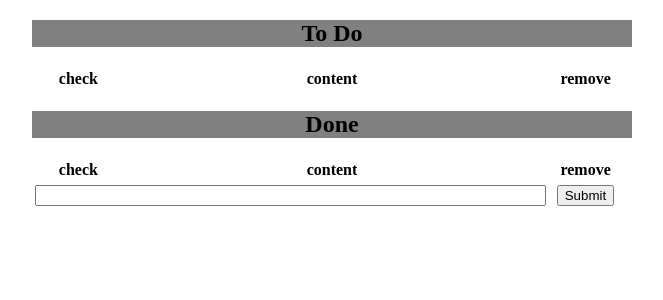
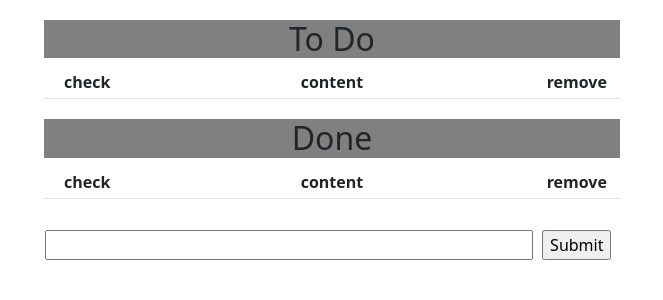
Before and after one commit to fdc-okuda/php, a PHP site: page / in a window 1280 px wide. Shown: the top 300 px of the page, without its empty margins (308-971 px from the left). Run offline with PHP 8.4, Linux system fonts and the light colour scheme; lists and menus that the app fills with data are empty.

Commit message:
main: bootstrap

```diff
--- a/toDoList/index.php
+++ b/toDoList/index.php
@@ -6,6 +6,7 @@
     <meta charset="UTF-8">
     <meta http-equiv="X-UA-Compatible" content="IE=edge">
     <meta name="viewport" content="width=device-width, initial-scale=1.0">
+    <link href="https://cdn.jsdelivr.net/npm/bootstrap@5.2.0/dist/css/bootstrap.min.css" rel="stylesheet" integrity="sha384-gH2yIJqKdNHPEq0n4Mqa/HGKIhSkIHeL5AyhkYV8i59U5AR6csBvApHHNl/vI1Bx" crossorigin="anonymous">
     <style>
         .container{
             width: 600px;
@@ -13,23 +14,31 @@
         }
         .header{
             width: 100%;
+            text-align: center;
             background-color: gray;
-            text-align: center;
+            margin-top: 20px;
         }
         .table{
             width: 100%;
         }
         .check{
             width: 15%;
+            text-align: center;
         }
         .content{
             width: 70%;
+            text-align: center;
         }
         .remove{
             width: 15%;
+            text-align: center;
+        }
+        .tr{
+            vertical-align: middle;
         }
         .td{
             text-align: center;
+            vertical-align: middle;
         }
         .input_text{
             width: 85%;
@@ -38,11 +47,19 @@
             width: 15%;
             text-align: center;
         }
+        .remove_button{
+            height: 15px;
+            width: 15px;
+        }
         .input_field{
             width: 100%;
         }
         .line{
             text-decoration: line-through;
+        }
+        .table_bottom{
+            margin-top: 30px;
+            width: 100%;
         }
     </style>
     <title>Document</title>
@@ -50,12 +67,15 @@
 <body>
     <div class="container">
         <div class="to_do header"><h2>To Do</h2></div>
-        <table class="table">
+        <table class="table table-striped  table-hover table-sm">
+            <thead>
                 <tr>
                     <th class="check">check</th>
                     <th class="content">content</th>
                     <th class="remove">remove</th>
                 </tr>
+            </thead>
+            <tbody>
                 <?php
                     if(isset($_SESSION['memo'])){
                         $arrMemoItems = $_SESSION['memo'];
@@ -63,7 +83,8 @@
                         for($i=0; $i<count($arrMemoItems); $i++) {
                             if ($arrMemoItems[$i]["status"]==0){
                 ?>
-            <tr>
+
+                <tr class="tr">
                     <td class="td">
                             <form id="form" method="post" action="">
                                 <input type="hidden" name="memo_delete_id" value="<?php echo $i; ?>">
@@ -75,7 +96,7 @@
                     <td class="td">
                             <form action="" method='POST'>
                                 <input type="hidden" name="memo_delete_id" value="<?php echo $i; ?>">
-                            <input type="submit" name="delete_indivisual_item" class="remove_button" value='-'>
+                                <input type="submit" name="delete_indivisual_item" class="remove_button" value=' '>
                             </form>
                     </td>
                 </tr>
@@ -84,14 +105,18 @@
                     }
                     }
                 ?>
+            </tbody>
         </table>
         <div class="to_do header"><h2>Done</h2></div>
-        <table class="table">
+        <table class="table table-striped table-hover table-sm">
+            <thead>
                 <tr>
                     <th class="check">check</th>
                     <th class="content">content</th>
                     <th class="remove">remove</th>
                 </tr>
+            </thead>
+            <tbody>
                 <?php
                     if(isset($_SESSION['memo'])){
                         $arrMemoItems = $_SESSION['memo'];
@@ -111,7 +136,7 @@
                     <td class="td">
                             <form action="" method='POST'>
                                 <input type="hidden" name="memo_delete_id" value="<?php echo $i; ?>">
-                            <input type="submit" name="delete_indivisual_item" class="remove_button" value='-'>
+                                <input type="submit" name="delete_indivisual_item" class="remove_button" value=' '>
                             </form>
                     </td>
                 </tr>
@@ -120,8 +145,9 @@
                     }
                     }
                 ?>
+            </tbody>
         </table>
-        <table class="table">
+        <table class="table_bottom">
             <tr>
                 <form action="<?php $_SERVER['PHP_SELF']; ?>" method="post">
                     <td class="input_text"><input type="text" name="text" class="input_field"></td>
@@ -133,5 +159,6 @@
 
     <script src="https://code.jquery.com/jquery-3.6.0.js" integrity="sha256-H+K7U5CnXl1h5ywQfKtSj8PCmoN9aaq30gDh27Xc0jk=" crossorigin="anonymous"></script>
     <script type="text/javascript" src="main.js"></script>
+    <script src="https://cdn.jsdelivr.net/npm/bootstrap@5.2.0/dist/js/bootstrap.bundle.min.js" integrity="sha384-A3rJD856KowSb7dwlZdYEkO39Gagi7vIsF0jrRAoQmDKKtQBHUuLZ9AsSv4jD4Xa" crossorigin="anonymous"></script>
 </body>
 </html>
```
Lines whose indentation alone changed are shown as unchanged.
